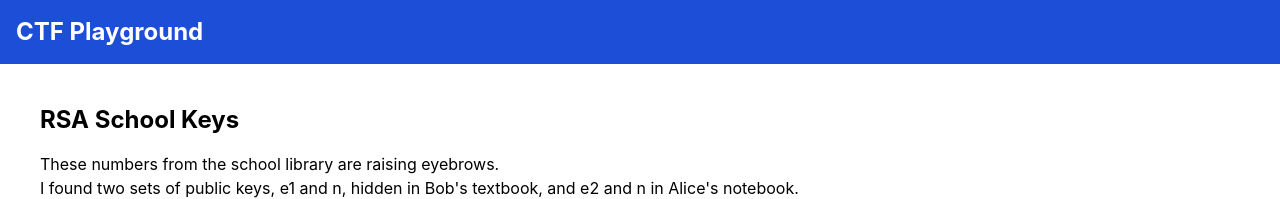
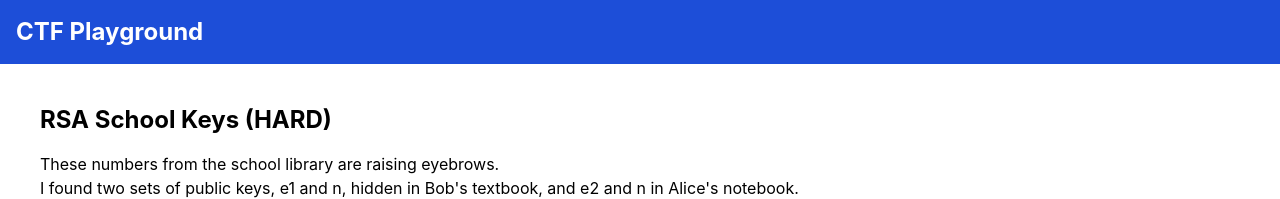
Before and after one commit to csecclub/battleground-uta, a React (Create React App) app in the folder ctf-playground/: page /challenge/crypto/2 in a window 1280 px wide. Shown: the top 199 px of the page. Built offline with nearby package versions, Linux system fonts and the light colour scheme.

Commit message:
just added the word hard to the challange

```diff
--- a/ctf-playground/src/components/challenges/RSAschoolKeys.js
+++ b/ctf-playground/src/components/challenges/RSAschoolKeys.js
@@ -32,7 +32,7 @@ const RSAschoolKeys = () => {
 
     return (
         <div className="container mx-auto p-5">
-            <h1 className="text-2xl font-bold mb-4">RSA School Keys</h1>
+            <h1 className="text-2xl font-bold mb-4">RSA School Keys (HARD)</h1>
             <p className="mb-4">
                 These numbers from the school library are raising eyebrows.
                 <br></br>
```
